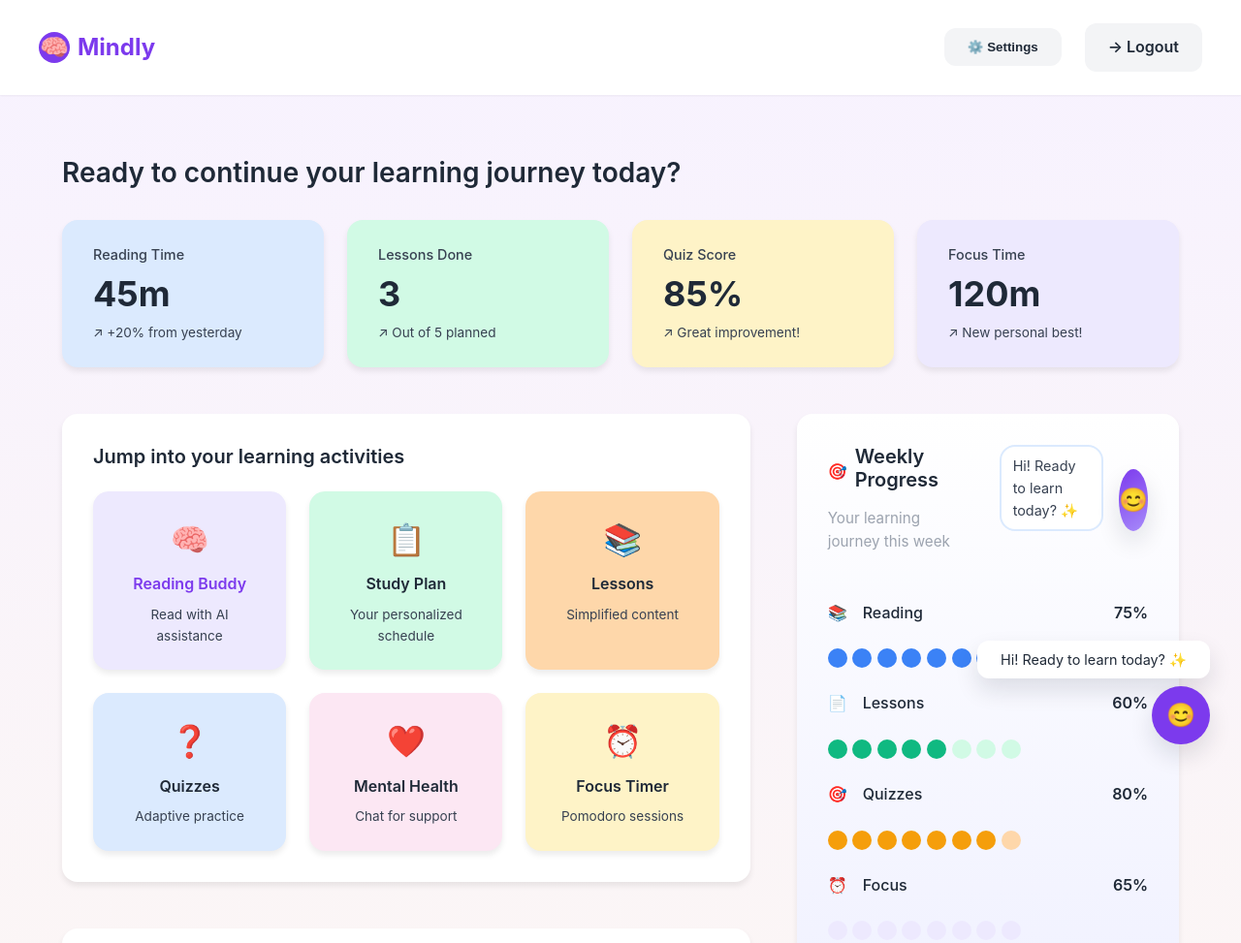
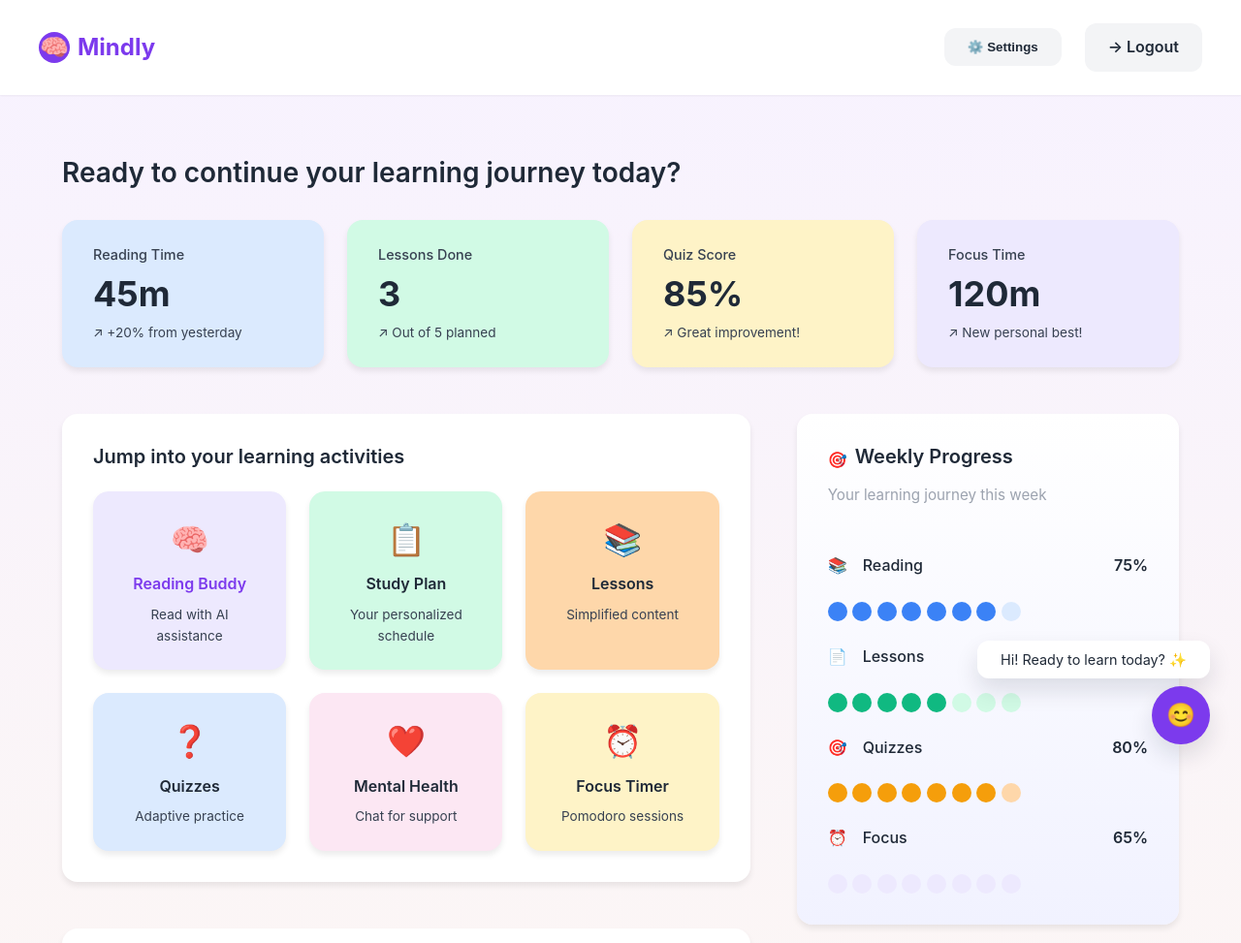
Before and after one commit to jamonanan/Mindly, a plain HTML site: page dashboard.html in a window 1280 px wide. Shown: the top 973 px of the page at 97% size. Drawn offline with Linux system fonts and the light colour scheme.

Commit message:
made changes to dashboard.html

```diff
--- a/dashboard.html
+++ b/dashboard.html
@@ -166,10 +166,10 @@
                             </div>
                             <p class="section-subtitle">Your learning journey this week</p>
                         </div>
-                        <div class="buddy-widget">
+                        <!-- <div class="buddy-widget">
                             <div class="buddy-speech">Hi! Ready to learn today? ✨</div>
                             <div class="buddy-avatar">😊</div>
-                        </div>
+                        </div> -->
                     </div>
 
                     <div class="weekly-row">
```
